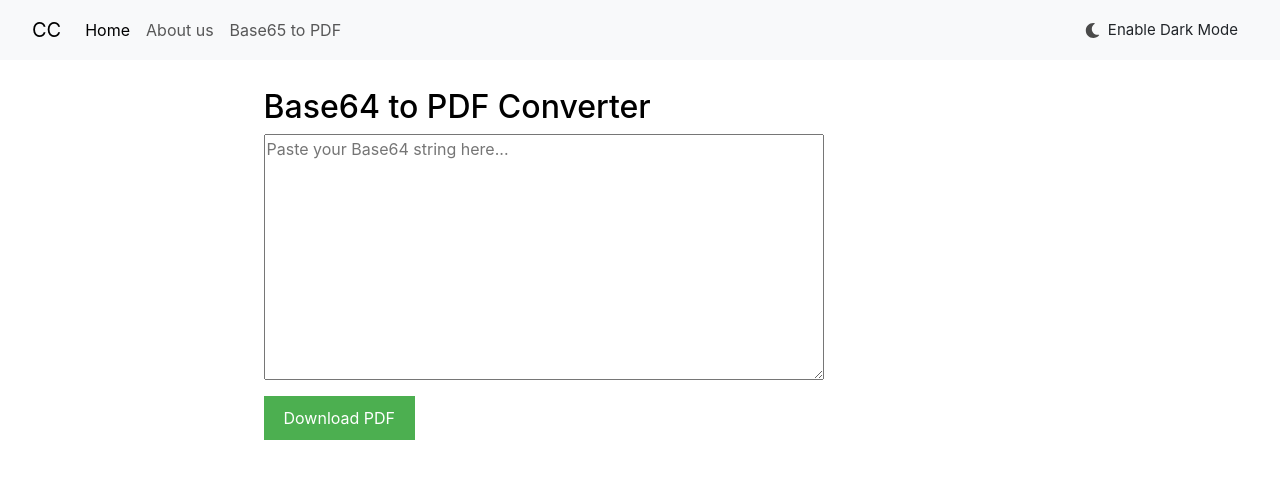
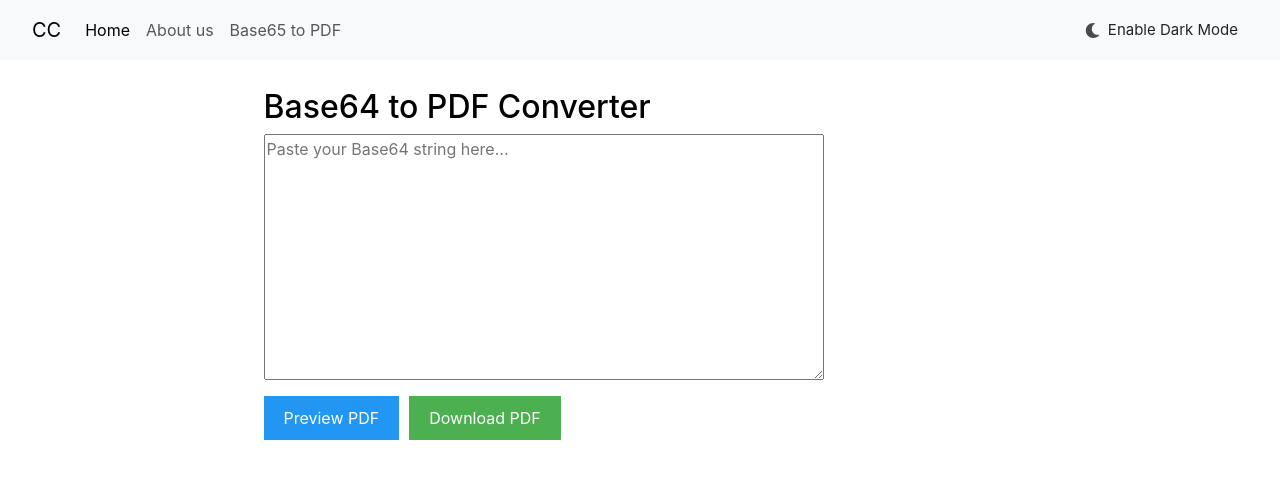
Before and after one commit to M-Farhan-Shaukat/react_learn, a React (Create React App) app: page /base64-pdf in a window 1280 px wide. Shown: the top 478 px of the page. Built offline with nearby package versions, Linux system fonts and the light colour scheme.

Commit message:
fix base 64 to pdf preview implemented

```diff
--- a/src/components/base64Conerter/Base64ToPdf.js
+++ b/src/components/base64Conerter/Base64ToPdf.js
@@ -2,6 +2,7 @@ import React, { useState } from 'react';
 
 function Base64ToPdfConverter(props) {
   const [base64String, setBase64String] = useState('');
+  const [pdfUrl, setPdfUrl] = useState('');
 
   // Clean the Base64 string exactly like ipvoid
   const cleanBase64 = (input) => {
@@ -9,22 +10,37 @@ function Base64ToPdfConverter(props) {
 
     let base64 = input.trim();
 
-    // If data:application/pdf;base64, is present — remove it
     if (base64.includes(',')) {
       base64 = base64.split(',')[1];
     }
 
-    // Decode URI if needed (optional)
     try {
       base64 = decodeURIComponent(base64);
-    } catch (_) {
-      // Ignore errors
-    }
+    } catch (_) {}
 
-    // Remove ALL non-Base64 characters
     base64 = base64.replace(/[^A-Za-z0-9+/=]/g, '');
 
     return base64;
+  };
+
+  const previewPdf = () => {
+    if (!base64String) {
+      alert('Please paste a Base64 string!');
+      return;
+    }
+
+    const cleanedBase64 = cleanBase64(base64String);
+
+    try {
+      const byteCharacters = atob(cleanedBase64);
+      const byteArray = new Uint8Array([...byteCharacters].map(c => c.charCodeAt(0)));
+      const blob = new Blob([byteArray], { type: 'application/pdf' });
+      const url = URL.createObjectURL(blob);
+      setPdfUrl(url);
+    } catch (error) {
+      console.error('Error decoding Base64:', error);
+      alert('Invalid or corrupted Base64 data!');
+    }
   };
 
   const downloadPdf = () => {
@@ -58,21 +74,44 @@ function Base64ToPdfConverter(props) {
 
   return (
     <div style={{ padding: '20px', maxWidth: '600px', margin: 'auto' }}>
-      <h2  style={{
-          backgroundColor: props.mode === "light" ? "white" : "#21292C",
-          color: props.mode === "light" ? "black" : "white",
-        }}>Base64 to PDF Converter</h2>
+      <h2
+        style={{
+          backgroundColor: props.mode === 'light' ? 'white' : '#21292C',
+          color: props.mode === 'light' ? 'black' : 'white',
+        }}
+      >
+        Base64 to PDF Converter
+      </h2>
+
       <textarea
         rows="10"
         style={{ width: '100%' }}
         placeholder="Paste your Base64 string here..."
         value={base64String}
-        onChange={(e) => setBase64String(e.target.value)}
+        onChange={(e) => {
+          setBase64String(e.target.value);
+          setPdfUrl(''); // Clear preview on input change
+        }}
       />
+
+      <div style={{ marginTop: '10px' }}>
+        <button
+          onClick={previewPdf}
+          style={{
+            padding: '10px 20px',
+            backgroundColor: '#2196F3',
+            color: 'white',
+            border: 'none',
+            marginRight: '10px',
+            cursor: 'pointer',
+          }}
+        >
+          Preview PDF
+        </button>
+
         <button
           onClick={downloadPdf}
           style={{
-          marginTop: '10px',
             padding: '10px 20px',
             backgroundColor: '#4CAF50',
             color: 'white',
@@ -83,6 +122,20 @@ function Base64ToPdfConverter(props) {
           Download PDF
         </button>
       </div>
+
+      {pdfUrl && (
+        <div style={{ marginTop: '20px' }}>
+          <h3>PDF Preview:</h3>
+          <iframe
+            title="PDF Preview"
+            src={pdfUrl}
+            width="100%"
+            height="500px"
+            style={{ border: '1px solid #ccc' }}
+          />
+        </div>
+      )}
+    </div>
   );
 }
 
```
Lines whose indentation alone changed are shown as unchanged.
